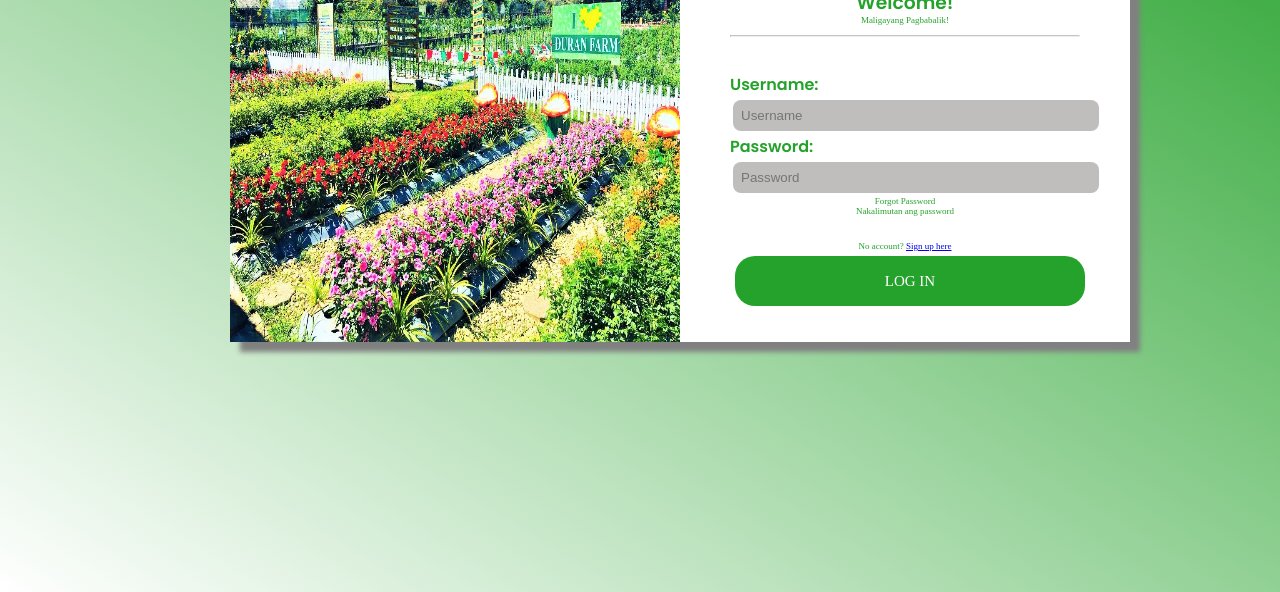
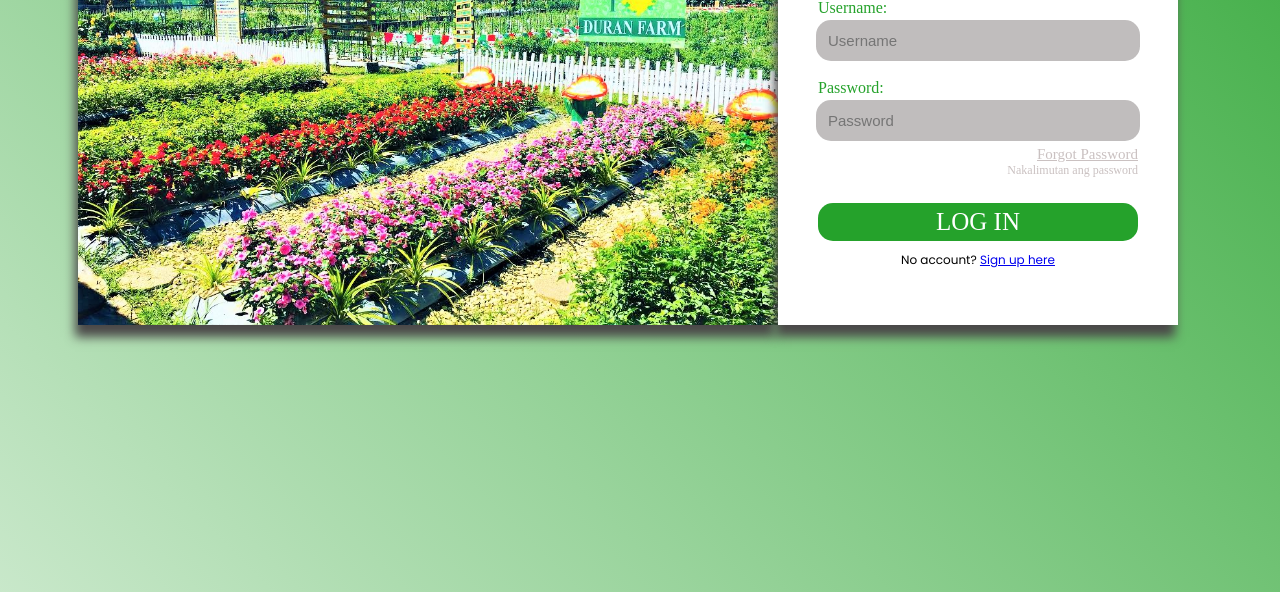
Before and after one commit to qmsllido/DP2_NuTrace-, a plain HTML site: page pages/login.html in a window 1280 px wide. Shown: the part 208-800 px from the top of the page. Drawn offline with Linux system fonts and the light colour scheme; a web font is replaced by a local one.

Commit message:
update pages & added font

```diff
--- a/css/login.css
+++ b/css/login.css
@@ -1,124 +1,144 @@
 /* font */
 @font-face {
     font-family: 'Poppins-Black';
-    src: url(font/Poppins-Black.ttf);
+    src: url(/font/Poppins-Black.ttf);
 }
 @font-face {
-    font-family: 'Poppins-Bold';
-    src: url(font/Poppins-Bold.ttf);
+    font-family: 'Poppins-Regular';
+    src: url(/font/Poppins-Regular.ttf);
 }
-@font-face {
-    font-family: 'Poppins-Italic';
-    src: url(font/Poppins-Italic.ttf);
-}
-h1, h2, h3, h4{
-    line-height: 1.5rem;
-}
-p{
-    font-family:'Poppins-Italic';
-}
+
 /* body */
-*{
+html {
+    width: 100rem;
+    height: 100rem;
     margin: 0;
     padding: 0;
+    position: fixed;
+    box-sizing: border-box;
+    overflow: hidden;
+    background: linear-gradient(to bottom left, #25A22B, #FFFFFF);
 }
-body{
-    width: auto;
-    height: auto;
-    background: linear-gradient(to bottom left, #25A22B, #FFFFFF);
-    background-attachment: fixed;
-    padding: 50px;
-    margin-left: 180px;
+.content {
+    display: inline-flex;
 }
-.main{
-    max-width: 100%;
-    max-height: 100%;
-    display: inline-flex;
-    position: relative;
-    overflow: hidden;
+.img-content {
+    margin-top: 25px;
+    margin-bottom: 30px;
+    padding-left: 70px;
+}
+.img {
+    margin-bottom: 0;
+    box-shadow: -3px 12px 10px rgb(75, 73, 73);
+}
+.login-content {
+    width: 400px;
+    height: 480px;
+    margin-top: 25px;
+    padding-top: 20px;
+    display: inline-block;
     text-align: center;
-    font-family: 'Poppins', sans-serif;
-    padding: 0px;
-    box-shadow: 10px 10px 5px gray;
-}
-.left{
-    width: 450px;
-    height: 500px;
-    float: left;
-
-}
-.right{
-    background-color: rgb(255, 255, 255);
-    width: 450px;
-    height: 500px;
-    float: left;
-    align-items: center;
-    font-weight: 600,bold;
     color: #25A22B;
+    box-shadow: -3px 12px 10px rgb(75, 73, 73);
     background-color: rgb(255, 255, 255);
 }
 .form {
-    padding-top: 32px;
+    padding-top: 0px;
+    display: flex;
+    justify-content: center;
+    align-items: center;
+}
+.logo {
+    margin-right: 15px;
 }
 h1 {
-    font-size: 70px;
+    margin-top: 0;
+    margin-bottom: 0;
+    font-size: 40px;
     font-family:'Poppins-Black';
 }
-h2{
-    font-family:'Poppins-Bold'
+h4 {
+    margin-top: 10px;
+    margin-bottom: 0;
+    font-family:'Poppins-Black'
 }
 p{
+    margin-top: 0;
+    margin-bottom: 15px;
+    font-size: 15px;
     font-family:'Poppins-Italic';
-    font-size: xx-small;
 }
 hr.rounded {
+    margin-top: 0;
+    margin-bottom: 15px;
     border-top: 0.5px solid #cac1c1;
     border-radius: 5px;
-    margin: 10px;
     margin-left: 50px;
     margin-right: 50px;
     align-items: center;
 }
+.text1 {
+    margin-top: 10px;
+    margin-left: 40px;
+    float: left;
+    font-family: 'Poppins-SemiBold';
+}
+.text2 {
+    margin-top: 15px;
+    margin-left: 40px;
+    float: left;
+    font-family: 'Poppins-SemiBold';
+}
+.textbox{
+    padding: 12px;
+    width: 300px;
+    margin: 3px;
+    border-radius: 15px;
+    font-size: 15px;
+    justify-content: center;
+    box-sizing: content-box;
+    border: none;
+    background-color: rgb(192, 189, 189);
+}
+.p1 {
+    margin-top: 2px;
+    margin-bottom: 0;
+    margin-right: 40px;
+    font-size: 15px;
+    color: #cac1c1;
+    text-align: right;
+    font-family: 'Poppins-Medium';
+}
+.p2{
+    margin-top: 0;
+    margin-bottom: 25px;
+    margin-right: 40px;
+    font-size: 12px;
+    color: #cac1c1;
+    text-align: right;
+    font-family: 'Poppins-Italic';
+}
+.p3 {
+    margin-top: 10px;
+    font-size: 12px;
+    color: black;
+    justify-content: center;
+    font-family: 'Poppins-Regular';
+}
 button {
-    position: absolute;
-    font-size: 15px;
-    margin: 5px;
     padding: 5px;
-    border-radius: 20px;
+    border-radius: 15px;
+    font-size: 25px;
     border: none;
     color: white;
     cursor: pointer;
-    font-family:'Poppins-Black';
+    font-family:'Poppins-Bold';
     background-color: #25A22B;
 }
-.loginForm{
-    text-align: left;
-    margin-left: 50px;
-}
-.username{
-    padding: 8px;
-    width: 350px;
-    margin: 3px;
-    box-sizing: content-box;
-    border: none;
-    border-radius: 8px;
-    background-color: rgb(192, 189, 189);
-}
-.password{
-    padding: 8px;
-    width: 350px;
-    margin: 3px;
-    box-sizing: content-box;
-    border: none;
-    border-radius: 8px;
-    background-color: rgb(192, 189, 189);
-}
-.loginForm p {
-    text-align: center;
-    margin-right: 50px;
-}
 .loginBtn {
-    width: 350px;
-    height: 50px;
+    width: 320px;
     justify-self: center;
 }
+a:visited {
+    color: #25A22B;
+}
--- a/css/preload.css
+++ b/css/preload.css
@@ -1,156 +1,53 @@
-
-@import url('https://fonts.googleapis.com/css2?family=Poppins:ital,wght@0,600;0,800;1,900&display=swap');
-
-
-:root{
-    --primary-color: #027202;
+/* font */
+@font-face {
+    font-family: 'Poppins-Black';
+    src: url(/font/Poppins-Black.ttf);
+}
+@font-face {
+    font-family: 'Poppins-ExtraLight';
+    src: url(/font/Poppins-ExtraLight.ttf);
 }
 
-
-*{
+/* body */
+html {
+    width: 100%;
+    height: 100%;
     margin: 0;
     padding: 0;
-    box-sizing: border-box;
 }
-
-body{
-    font-family: 'Poppins', sans-serif;
-    background: rgb(0, 0, 0);
-    color: white;
-    font-size: 1.5rem;
+body {
+    background: url(../images/duran4.jpg) no-repeat center center/cover;
 }
-
-h1, h2, h3, h4{
-    line-height: 3rem;
-}
-
-a{
-    text-decoration: none;
-    color: white;
-}
-
-ul{
-    list-style: none;
-}
-
-img {
-    width: 100%;
-}
-
-/*header section*/
-
-.main-header{
-    width: 100%;
-    height: 100vh;
-    position: relative;
-    background: url(../images/farm-bg.jpeg) no-repeat center center/cover;
-}
-
-.main-header::after{
+.main-header {
+    display: block;
+    justify-content: center;
+    text-align: center;
     content: '';
     position: absolute;
     top: 0;
     left: 0;
     width: 100%;
     height: 100%;
-    background: rgba(0, 0, 0, 0.5);
-    z-index: 1;
+    z-index: 2;
+    background: rgba(134, 134, 134, 0.8);
 }
-
-.header-top{
-    position: relative;
-    height: 40px;
-    z-index: 2;
+.logo {
+    padding-top: 120px;
 }
-
-.header-top .logo{
-    position: absolute;
-    top: 250%;
-    left: 50%;
-    transform: translate(-50%,-50%);
+.header-content {
+    text-align: center;
+    line-height: 3rem;
+    color: white;
 }
-
-.header-top a{
-    position: absolute;
-    top: 80%;
-    right: 0;
-    transform: translate(-50%,-50%);
+h1 {
+    font-size: 5rem;
+    margin-top: 0;
+    margin-bottom: 0;
+    font-family: 'Poppins-Black';
 }
-
-.header-content{
-    position: relative;
-    margin: auto;
-    display: flex;
-    flex-direction: column;
-    justify-content: center;
-    align-items: center;
-    text-align: center;
-    margin-top: 9rem;
-    z-index: 2;
+h4 {
+    font-size: 1.48rem;
+    padding: 0;
+    margin-top: 0;
+    font-family: 'Poppins-ExtraLight';
 }
-
-.header-content h1{
-    font-weight: 700;
-    font-size: 4rem;
-    line-height: 1.3rem;
-    margin: 0 0 2rem;
-}
-
-.header-content h4{
-    font-weight: 700;
-    font-size: 1rem;
-    line-height: 1rem;
-    font-family: Verdana, Geneva, Tahoma, sans-serif;
-    margin: 0 0 2rem;
-}
-
-.header-content p{
-    text-transform: uppercase;
-    font-weight: 400;
-    font-size: 1.5rem;
-    line-height: 1.25rem;
-    margin: 1rem 2rem;
-}
-
-.header-content a{
-    margin-top: 2rem;
-}
-
-/* utilities class*/
-
-.btn{
-    display: inline-block;
-    background: var(--primary-color);
-    color: white;
-    padding: 0.2rem 1.5rem;
-    font-size: 1rem;
-    text-align: center;
-    border: 0;
-    cursor: pointer;
-    margin-right: 0.5rem;
-    outline: none;
-    box-shadow: 0 1px 0 rgba(0, 0, 0, 0.45);
-    border-radius: 2px;
-
-}
-
-.btn:hover{
-    opacity: 0.8;
-    background-color: #5fec5f;
-}
-.btn-rounded{
-    border-radius: 5px;
-}
-.btn-xl{
-    font-size: 1.8rem;
-    padding: 1rem 2rem;
-    text-transform: uppercase;
-}
-.btn-lg{
-    font-size: 1.2rem;
-    padding: 0.8rem 1.3rem;
-    text-transform: uppercase;
-}
-.fa-fw{
-    margin-left: 1rem;
-}
--- a/css/signup.css
+++ b/css/signup.css
@@ -16,6 +16,7 @@
 * {
     margin: 0;
     padding: 0;
+<<<<<<< Updated upstream
     text-align: center;
 }
 main {
@@ -24,6 +25,11 @@ main {
     position: absolute;
     overflow: hidden;
     text-align: center;
+=======
+    position: fixed;
+    box-sizing: border-box;
+    overflow: hidden;
+>>>>>>> Stashed changes
     background: linear-gradient(to bottom left, #25A22B, #FFFFFF);
 }
 .body {
@@ -37,12 +43,26 @@ main {
     float: left;
     box-shadow: -2px 12px 10px rgb(75, 73, 73);
 }
+<<<<<<< Updated upstream
 .right {
     width: 500px;
     height: 650px;
     font-weight: 600,bold;
     float: left;
     align-items: center;
+=======
+.img {
+    margin-bottom: 0;
+    box-shadow: -3px 12px 10px rgb(75, 73, 73);
+}
+.signup-content {
+    width: 400px;
+    height: 480px;
+    margin-top: 25px;
+    padding-top: 20px;
+    display: inline-block;
+    text-align: center;
+>>>>>>> Stashed changes
     color: #25A22B;
     box-shadow: 0px 12px 10px rgb(75, 73, 73);
     background-color: rgb(255, 255, 255);
--- a/pages/login.html
+++ b/pages/login.html
@@ -1,4 +1,5 @@
 <!DOCTYPE html>
+
 <html lang="en">
     <head>
         <meta charset="UTF-8">
@@ -6,29 +7,22 @@
         <title>NuTrace</title>
         <link rel ="stylesheet" href="/css/login.css">
         <link rel="icon" type="image/png" href="/images/nutrace_logo.png">
-    <link rel="preconnect" href="https://fonts.googleapis.com">
-    <link rel="preconnect" href="https://fonts.gstatic.com" crossorigin>
-    <link href="https://fonts.googleapis.com/css2?family=Poppins:ital,wght@0,600;1,900&display=swap" rel="stylesheet">
     </head>
     <body>
-    <div class="main">
-        <!--<main>-->
-            <div class="left">
+        <main class="content">
+            <div class="img-content">
                 <script>
                     var i = 0; 			// Start Point
                     var images = [];	// Images Array
                     var time = 3000;	// Time Between Switch
-
                     // Image List
                     images[0] = "/images/duran1.jpeg";
                     images[1] = "/images/duran2.jpg";
                     images[2] = "/images/duran3.webp";
-                    images[3] = "/images/farm-bg.jpeg";
-
+                    images[3] = "/images/duran4.jpg";
                     // Change Image
                     function changeImg(){
                         document.slide.src = images[i];
-
                         // Check If Index Is Under Max
                         if(i < images.length - 1){
                         // Add 1 to Index
@@ -37,42 +31,35 @@
                             // Reset Back To O
                             i = 0;
                         }
-
                         // Run function every x seconds
                         setTimeout("changeImg()", time);
                         }
-
                     // Run function when page loads
                     window.onload=changeImg;
                 </script>
-                <img name="slide" width="450px" height="500px">
+                <img class='img' name="slide" width="700rem" height="500rem">
             </div>
-            <div class="right">
+            <div class="login-content">
                 <div class="form">
                     <div class="logo">
-                        <img src="/images/logo-1.png" width="310px" height="110px">
+                        <img src="/images/nutrace_logo.png" width="45px" height="45px">
                     </div>
-                    <h3>Welcome!</h3>
+                    <h1>NuTrace</h1>
+                </div>
+                    <h4>Welcome!</h4>
                     <p>Maligayang Pagbabalik!</p>
                     <hr class="rounded">
-                    <br>
-
-                    <div class="loginForm">
-                        <form>
-                            <label for="username">Username: </label><br>
-                            <input type="text" class="username" id="username" name="username" placeholder="Username"><br>
-                            <label for="password">Password: </label><br>
-                            <input type="text" class="password" id="password" name="password" placeholder="Password">
-                            <br><p>Forgot Password</p>
-                            <p>Nakalimutan ang password</p>
-                            <br>
-                            <p>No account? <a href="/pages/signup.html">Sign up here</a></p>
+                <form class="loginForm">
+                    <label class="text1" for="username">Username: </label><br>
+                    <input type="text" class="textbox" id="username" name="username" placeholder="Username"><br>
+                    <label class="text2" for="password">Password: </label><br>
+                    <input type="text" class="textbox" id="password" name="password" placeholder="Password">
+                    <p class="p1"><u>Forgot Password</u></p>
+                    <p class="p2">Nakalimutan ang password</p>
                     <button class="loginBtn">LOG IN</button><br>
+                    <p class="p3">No account? <a href="/pages/signup.html">Sign up here</a></p>
                 </form>
             </div>
-                </div>
-            </div>
-        <!--</main>-->
-    </div>
+        </main>
     </body>
 </html>
```
Also changed, not shown: pages/preload.html (+10 -19 lines), pages/signup.html (+44 -0 lines), font/Poppins-ExtraLight.ttf (added). Lines whose indentation alone changed are shown as unchanged.
